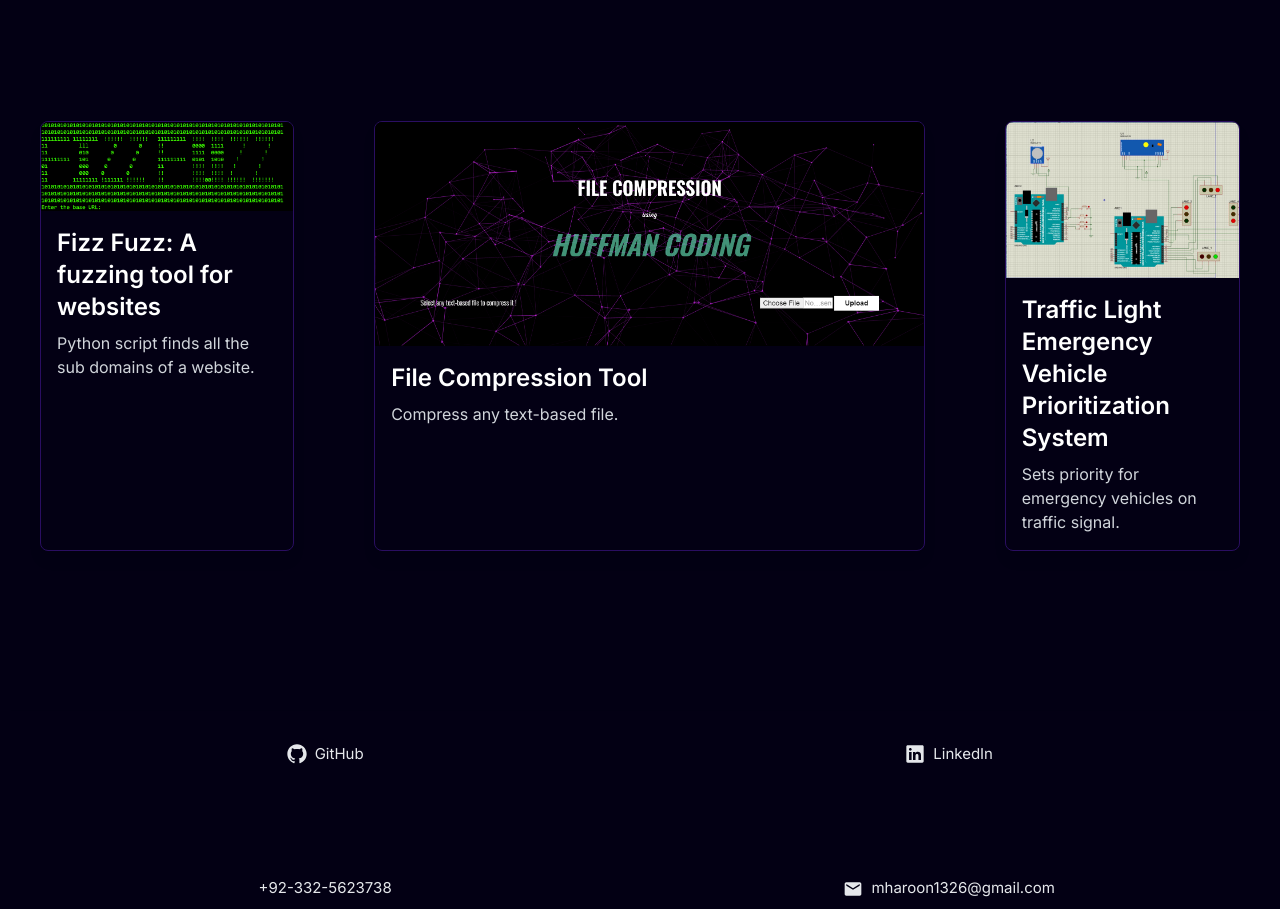
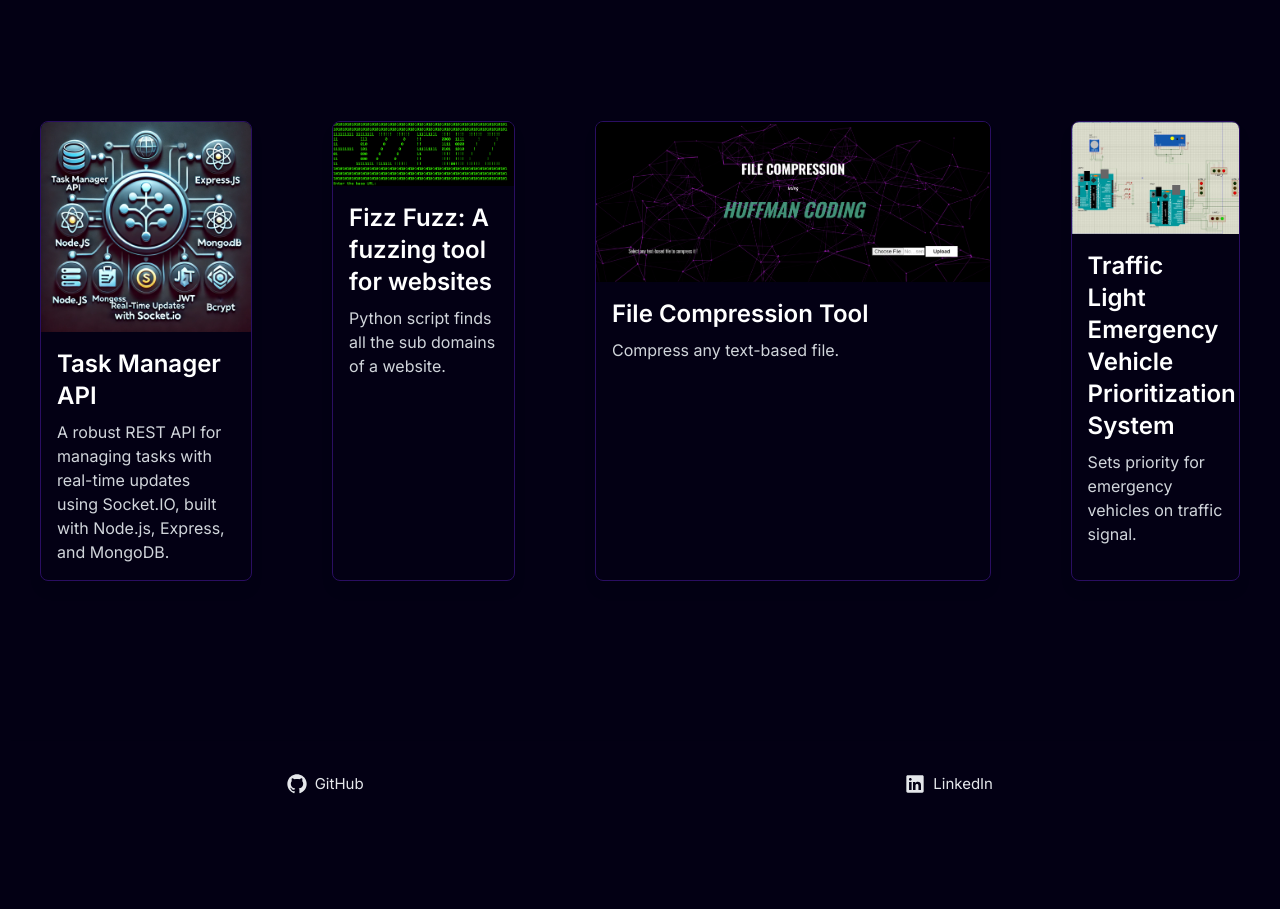
Before and after one commit to muhammadharoon26/My-Portfolio, a Next.js app in the folder main/: page / in a window 1280 px wide. Shown: the part 3540-4449 px from the top of the page. Built offline with nearby package versions, Linux system fonts and the light colour scheme; no server answers; a web font is replaced by a local one.

Commit message:
`Added new ProjectCard component for Task Manager API project`

```diff
--- a/main/components/main/Projects.tsx
+++ b/main/components/main/Projects.tsx
@@ -11,6 +11,11 @@ const Projects = () => {
         My Projects
       </h1>
       <div className="h-full w-full flex flex-col md:flex-row gap-10 px-10">
+        <ProjectCard
+          src="/task_manager_api.webp"
+          title="Task Manager API"
+          description="A robust REST API for managing tasks with real-time updates using Socket.IO, built with Node.js, Express, and MongoDB."
+        />
         <ProjectCard
           src="/fizzFuzz.png"
           title="Fizz Fuzz: A fuzzing tool for websites"
```
